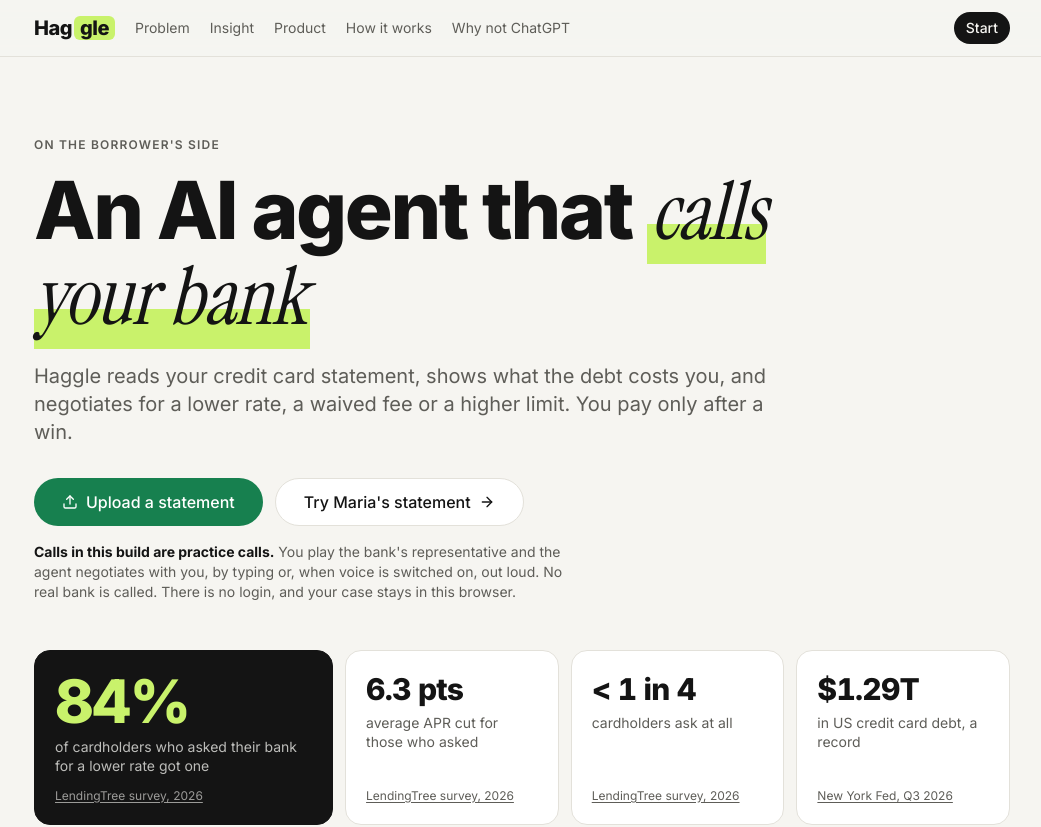
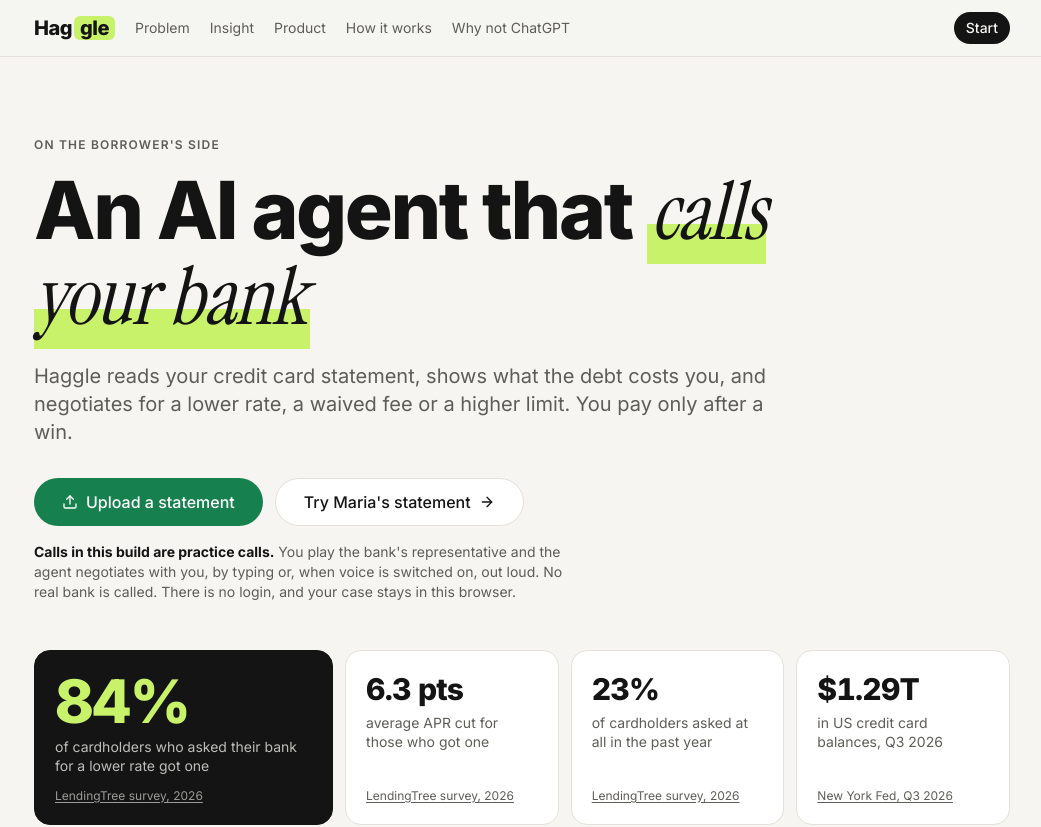
Before and after one commit to IskakovDamir/haggle, a Next.js app: page / in a window 1280 px wide. Shown: the top 827 px of the page, without its empty margins (118-1159 px from the left). Built offline with nearby package versions, Linux system fonts and the light colour scheme.

Commit message:
fix: landing stats match their sources

```diff
--- a/src/components/landing/facts.ts
+++ b/src/components/landing/facts.ts
@@ -44,17 +44,17 @@ export const HERO_FACTS: Fact[] = [
   ASK_SUCCESS,
   {
     value: `${formatPoints(EXPECTED_APR_CUT_BPS)} pts`,
-    claim: "average APR cut for those who asked",
+    claim: "average APR cut for those who got one",
     source: SOURCES.lendingTree,
   },
   {
-    value: "< 1 in 4",
-    claim: "cardholders ask at all",
+    value: "23%",
+    claim: "of cardholders asked at all in the past year",
     source: SOURCES.lendingTree,
   },
   {
     value: "$1.29T",
-    claim: "in US credit card debt, a record",
+    claim: "in US credit card balances, Q3 2026",
     source: SOURCES.newYorkFed,
   },
 ];
```
